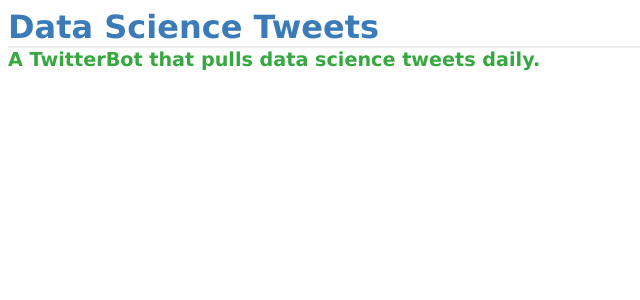
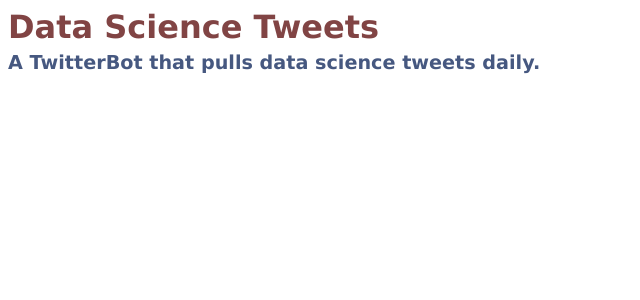
Before and after one commit to CVanchieri/DSPortfolio_FlaskApp, a Flask app: template templates/twitterbot.html in a window 1280 px wide. Shown: the top 300 px of the page, without its empty margins (0-640 px from the left). Run offline with Flask 2, Linux system fonts and the light colour scheme; the template is opened without the code that fills it, so the values that code supplies are empty; some libraries are stand-ins or nearby versions.

Commit message:
updated with video

```diff
--- a/static/home.css
+++ b/static/style.css
@@ -1,12 +1,18 @@
-body            { font-family: "Lucida Sans Unicode", "Lucida Grande", sans-serif;}
+body            { font-family: "Lucida Sans Unicode", "Lucida Grande", sans-serif;
+                  color: #3f3f3f;
+                  margin-bottom: 1px;}
 a               { font-family: "Lucida Sans Unicode", "Lucida Grande", sans-serif;
                   margin: 10;
                   color: #00ff15; }
-h1              { color: #dd9425;
-                  margin: 0; }
+h1              { color: #814444;
+                  margin: 0;
+                  margin-bottom: 5px;
+                  margin-top: 5px; }
 h2              { font-size: 1.2em;
                   margin: 0;
-                  color: #be523f; }
+                  color: #465880;
+                  margin-bottom: 5px;
+                  margin-top: 5px; }
 
 div.ex1 {
   background-color: lightblue;
--- a/static/styletwitter.css
+++ /dev/null
@@ -1,30 +0,0 @@
-body            { font-family: "Lucida Sans Unicode", "Lucida Grande", sans-serif;}
-a               { color: #3a7bb8; }
-h1              { color: #3a7bb8;
-                  margin: 0;
-                  border-bottom: 2px solid #eee; }
-h2              { font-size: 1.2em;
-                  margin: 0;
-                  color: #37a840; }
-
-table.dataframe, .dataframe th, .dataframe td {
-  border: none;
-  border-bottom: 1px solid #C8C8C8;
-  border-collapse: collapse;
-  text-align:left;
-  padding: 10px;
-  margin-bottom: 40px;
-  font-size: 0.9em;
-}
-
-.tweets th {
-    background-color: #add8e6;
-    color: white;
-}
-
-
-
-tr:nth-child(odd)		{ background-color:#eee; }
-tr:nth-child(even)	{ background-color:#fff; }
-
-tr:hover            { background-color: #ffff99;}
--- a/templates/covid19usadata.html
+++ b/templates/covid19usadata.html
@@ -1,7 +1,7 @@
 <!doctype html>
 
 <title>USA Covid-19 Daily Numbers</title>
-<link rel=stylesheet type=text/css href="{{ url_for('static', filename='stylecovid19us.css') }}">
+<link rel=stylesheet type=text/css href="{{ url_for('static', filename='style.css') }}">
 
 <h1>Covid-19 USA</h1>
 <h2>January 13th 2020 - Current</h2>
--- a/templates/covid19usagraph.html
+++ b/templates/covid19usagraph.html
@@ -1,13 +1,13 @@
 <!doctype html>
 
 <title>USA Covid-19 Daily Numbers</title>
-<link rel=stylesheet type=text/css href="{{ url_for('static', filename='stylecovid19us.css') }}">
+<link rel=stylesheet type=text/css href="{{ url_for('static', filename='style.css') }}">
 
 <h1>Covid-19 USA</h1>
 <div>
   <div>
     <font color="grey"><font size=3>
-      <a href="/covid19usadata"><button type="button">Covid-19 USA Data</button></a>
+      <a href="/covid19usadata"><button type="button" style="height:30px;width:250px">Covid-19 USA Data</button></a>
   </div>
   <center>
     <font color="grey"><font size=3>
--- a/templates/home.html
+++ b/templates/home.html
@@ -1,5 +1,5 @@
 <html>
-  <link rel=stylesheet type=text/css href="{{ url_for('static', filename='home.css') }}">
+  <link rel=stylesheet type=text/css href="{{ url_for('static', filename='style.css') }}">
   <head>
     <title>
       Charles Vanchieri Data Science Projects
--- a/templates/twitterbot.html
+++ b/templates/twitterbot.html
@@ -1,6 +1,6 @@
 <!doctype html>
 <title>Tweepy TwitterBot</title>
-<link rel=stylesheet type=text/css href="{{ url_for('static', filename='styletwitter.css') }}">
+<link rel=stylesheet type=text/css href="{{ url_for('static', filename='style.css') }}">
 <div class=page>
   <h1>Data Science Tweets</h1>
   <h2>A TwitterBot that pulls data science tweets daily.</h2>
```
Also changed, not shown: static/stylecovid19us.css (deleted, +0 -41 lines), templates/australiabushfires.html (+7 -10 lines).
